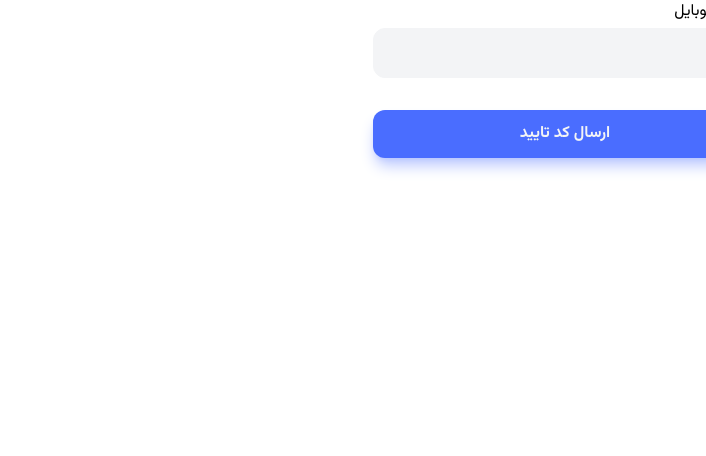
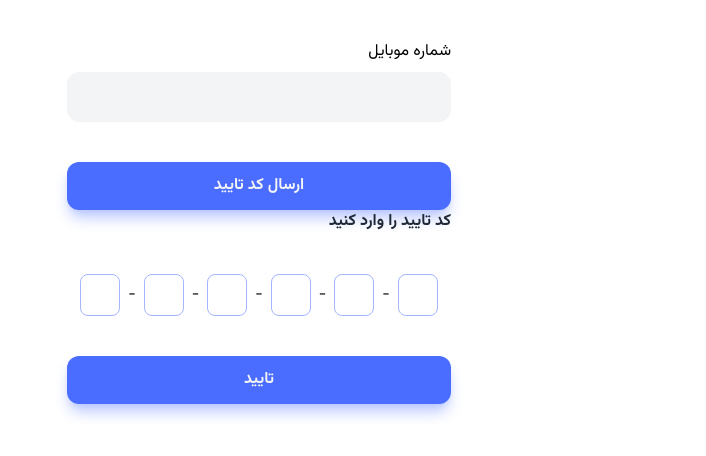
Before and after one commit to maryamer/FTH-Freelancing-App, a React (Vite) app: page /auth in a window 1280 px wide. Shown: the top 456 px of the page, without its empty margins (574-1280 px from the left). Built offline with nearby package versions, Linux system fonts and the light colour scheme.

Commit message:
checkotp

```diff
--- a/package.json
+++ b/package.json
@@ -10,8 +10,11 @@
     "preview": "vite preview"
   },
   "dependencies": {
+    "axios": "^1.6.0",
     "react": "^18.2.0",
     "react-dom": "^18.2.0",
+    "react-icons": "^4.11.0",
+    "react-otp-input": "^3.1.0",
     "react-router-dom": "^6.17.0"
   },
   "devDependencies": {
--- /dev/null
+++ b/src/features/authentication/CheckOTPForm.jsx
@@ -0,0 +1,29 @@
+import { useState } from "react";
+import OTPInput from "react-otp-input";
+
+function CheckOTPForm() {
+  const [otp, setOtp] = useState("");
+  return (
+    <div>
+      <form className="space-y-10">
+        <p className="font-bold text-secondary-800">کد تایید را وارد کنید</p>
+        <OTPInput
+          value={otp}
+          onChange={setOtp}
+          numInputs={6}
+          renderSeparator={<span>-</span>}
+          renderInput={(props) => <input type="number" {...props} />}
+          containerStyle="flex flex-row-reverse gap-x-2  justify-center"
+          inputStyle={{
+            width: "2.5rem",
+            padding: "0.5rem 0.2rem",
+            border: "1px solid rgb(var(--color-primary-400))",
+            borderRadius: "0.5rem",
+          }}
+        />
+        <button className="btn btn--primary w-full">تایید</button>
+      </form>
+    </div>
+  );
+}
+export default CheckOTPForm;
--- a/src/features/authentication/SendOTPForm.jsx
+++ b/src/features/authentication/SendOTPForm.jsx
@@ -1,22 +1,18 @@
 import { useState } from "react";
+import TextField from "../../ui/TextField";
 
 function SendOTPForm() {
   const [phoneNumber, setPhoneNumber] = useState("");
+
   return (
     <div>
-      <form className="space-y-8">
-        <div>
-          <label className="mb-1" htmlFor="phonenumber">
-            شماره موبایل
-          </label>
-          <input
-            value={phoneNumber}
-            onChange={(e) => setPhoneNumber(e.target.value)}
-            id="phonenumber"
-            className="textField__input"
-            type="text"
-          />
-        </div>
+      <form className="space-y-10">
+        <TextField
+          label="شماره موبایل"
+          name="phoneNumber"
+          value={phoneNumber}
+          onChange={(e) => setPhoneNumber(e.target.value)}
+        />
         <button className="btn btn--primary w-full">ارسال کد تایید</button>
       </form>
     </div>
--- a/src/index.css
+++ b/src/index.css
@@ -3,10 +3,6 @@
 @tailwind base;
 @tailwind components;
 @tailwind utilities;
-
-:root {
-  --primary-900: 24 50 30;
-}
 
 @layer base {
   :root {
@@ -87,7 +83,3 @@
   pointer-events: none;
   box-shadow: none;
 }
-
-label {
-  display: block;
-}
--- a/src/pages/Auth.jsx
+++ b/src/pages/Auth.jsx
@@ -1,9 +1,13 @@
+import CheckOTPForm from "../features/authentication/CheckOTPForm";
 import SendOTPForm from "../features/authentication/SendOTPForm";
 
 function Auth() {
   return (
-    <div className="w-full sm:max-w-sm">
-      <SendOTPForm />
+    <div className="flex justify-center pt-10">
+      <div className="w-full sm:max-w-sm">
+        <SendOTPForm />
+        <CheckOTPForm />
+      </div>
     </div>
   );
 }
--- /dev/null
+++ b/src/ui/TextField.jsx
@@ -0,0 +1,19 @@
+function TextField({ label, name, value, onChange }) {
+  return (
+    <div>
+      <label className="mb-2 block" htmlFor={name}>
+        {label}
+      </label>
+      <input
+        value={value}
+        onChange={onChange}
+        id={name}
+        name={name}
+        className="textField__input"
+        type="text"
+        autoComplete="off"
+      />
+    </div>
+  );
+}
+export default TextField;
```
Also changed, not shown: 1 other file (tests, documents, lock files or other folders).
